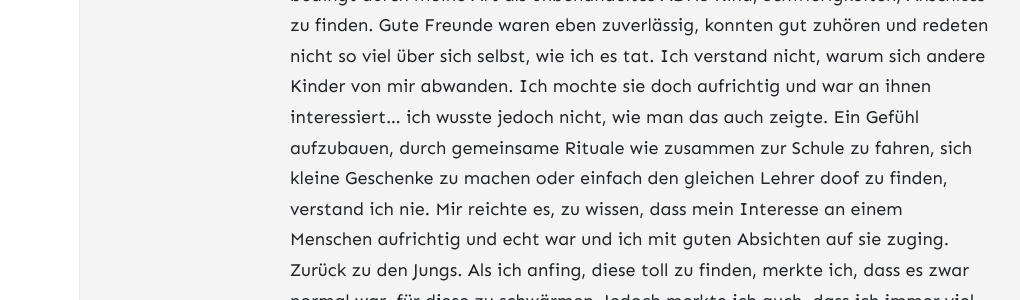
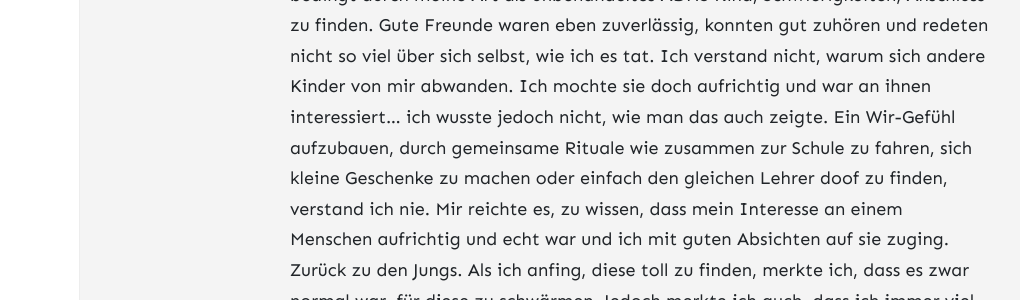
Before and after one commit to timber-they/queerInWurzen, a Jekyll site: the page built from _posts/2025-05-26-fia.md, in a window 1280 px wide and 900 px high, scrolled down 1200 px. Shown: the part 368-668 px from the top of the window, without its empty margins (0-1020 px from the left). Built offline with Jekyll 4.4.1, drawn with Linux system fonts in a browser that asks for light colours; nearby versions of some CDN libraries; comment, search, counter and statistics services are not loaded; some of the changed text lies outside the part shown.

Commit message:
Fias adjustments

```diff
--- a/_posts/2025-05-26-fia.md
+++ b/_posts/2025-05-26-fia.md
@@ -14,7 +14,7 @@
 In meiner Kindheit war ich oft sehr laut und wild. Mir zerbrachen öfters mal Dinge, die ich dann verblüfft ansah. „Wie ist das denn jetzt schon wieder passiert?“, fragte ich mich dann, in Angst dafür angeschrien zu werden oder jemanden traurig zu machen, weil ich es kaputt gemacht hatte.
 
 Als ich etwas älter wurde und in die Schule ging, wurden meine Eltern gebeten, mich zum Arzt zu bringen, um ADHS Medikamente verschrieben zu bekommen. Denn offenbar war es schwer, eine 30 Kinder große Gruppe zu unterrichten, wenn eines davon immer etwas zu hibbelig oder laut war. Meine Mutter entschied sich dagegen, brachte mich aber auch nicht zu einem Verhaltenscoach oder Ähnliches.
-Warum ich dir von meinem ADHS erzähle, macht vielleicht mehr Sinn, wenn wir weiter spulen bis zur weiterführenden Schule, als ich in etwa 13 Jahre alt war und das erste Mal sexuelles Interesse an Jungs in meinem Alter zeigte. Ich hatte bedingt durch meine Art als unbehandeltes ADHS Kind, Schwierigkeiten, Anschluss zu finden. Gute Freunde waren eben zuverlässig, konnten gut zuhören und redeten nicht so viel über sich selbst, wie ich es tat. Ich verstand nicht, warum sich andere Kinder von mir abwanden. Ich mochte sie doch aufrichtig und war an ihnen interessiert… ich wusste jedoch nicht, wie man das auch zeigte. Ein Gefühl aufzubauen, durch gemeinsame Rituale wie zusammen zur Schule zu fahren, sich kleine Geschenke zu machen oder einfach den gleichen Lehrer doof zu finden, verstand ich nie. Mir reichte es, zu wissen, dass mein Interesse an einem Menschen aufrichtig und echt war und ich mit guten Absichten auf sie zuging.
+Warum ich dir von meinem ADHS erzähle, macht vielleicht mehr Sinn, wenn wir weiter spulen bis zur weiterführenden Schule, als ich in etwa 13 Jahre alt war und das erste Mal sexuelles Interesse an Jungs in meinem Alter zeigte. Ich hatte bedingt durch meine Art als unbehandeltes ADHS Kind, Schwierigkeiten, Anschluss zu finden. Gute Freunde waren eben zuverlässig, konnten gut zuhören und redeten nicht so viel über sich selbst, wie ich es tat. Ich verstand nicht, warum sich andere Kinder von mir abwanden. Ich mochte sie doch aufrichtig und war an ihnen interessiert… ich wusste jedoch nicht, wie man das auch zeigte. Ein Wir-Gefühl aufzubauen, durch gemeinsame Rituale wie zusammen zur Schule zu fahren, sich kleine Geschenke zu machen oder einfach den gleichen Lehrer doof zu finden, verstand ich nie. Mir reichte es, zu wissen, dass mein Interesse an einem Menschen aufrichtig und echt war und ich mit guten Absichten auf sie zuging.
 Zurück zu den Jungs. Als ich anfing, diese toll zu finden, merkte ich, dass es zwar normal war, für diese zu schwärmen. Jedoch merkte ich auch, dass ich immer viel mehr Jungs toll fand als die meisten meiner Freundinnen. Während Katie nur für Philipp schwärmte, schwärmte ich für sie alle. Schnell wurde es mir zum Verhängnis, mein Interesse so offen zu zeigen. Ich wurde als Schlampe und leicht zu haben bezeichnet, bevor ich überhaupt mein erstes Mal erlebt hätte.
 Erst machte es mich traurig, dann wütend. Jedoch war ich es gewohnt, auf Ablehnung und Missverständnis zu stoßen, wegen meiner ADHS-Art, und somit blieb ich mir selbst treu und machte weiter, wie ich es nun mal fühlte: Und zwar poly.
 Mein Leben lang liebte ich meist mehrere Menschen gleichzeitig freundschaftlich und romantisch. Meine Liebe zu meinen Partnern wurde ständig infrage gestellt, entweder von meinem Partner selbst oder von außen stehenden Freunden, Familienangehörigen bis hin zu Fremden, die mich eigentlich gar nicht kannten.
@@ -25,4 +25,4 @@
 
 Gerade führe ich eine monogame Beziehung mit einem wundervollen Menschen und auf lange Sicht können wir uns beide gut vorstellen, die Beziehung zu öffnen. Zunächst sind es aber nur ich und er. Unser Wunsch ist es, ein Gefühl der Sicherheit innerhalb unserer Beziehung zu kultivieren, bevor wir andere Menschen in diese einbeziehen.
 
-Mein Weg als polyliebende Person war immer mal wieder herausfordernd, aber ich bin froh, dass ich mich selbst mittlerweile dadurch so gut kennengelernt habe und immer besser anderen meine Liebe schenken kann. Ich denke, egal wie man liebt, man sollte sich selbst so akzeptieren wie man ist, natürlich ohne anderen mit seinem Verhalten weh zu tun, und sich Partner suchen, die einen nicht nur verstehen, sondern auch bereit sind einen gemeinsamen, vielleicht alternativen Weg sich zu lieben, gemeinsam zu erleben.
+Mein Weg als polyliebende Person war immer mal wieder herausfordernd, aber ich bin froh, dass ich mich selbst mittlerweile dadurch so gut kennengelernt habe und immer besser anderen meine Liebe schenken kann. Ich denke, egal wie man liebt, man sollte sich selbst so akzeptieren wie man ist, natürlich ohne anderen mit seinem Verhalten weh zu tun, und sich Partner suchen, die einen nicht nur verstehen, sondern auch bereit sind sich auf vielleicht alternativen Wegen zu lieben. Diesen Weg sollte man in seinem Tempo und durch ausprobieren gemeinsam erschliessen. Romantische Liebe bedeutet nicht für Jeden mit einem Menschen zusammen zu sein, zu heiraten und Kinder zu bekommen. Liebe hat viele Arten zu sein. Und wenn sich alle Menschen gesehen fühlen und Geschehnisse abgesprochen sind, ist das genauso richtig wie alles was wir unter "normal" kennen.
```
